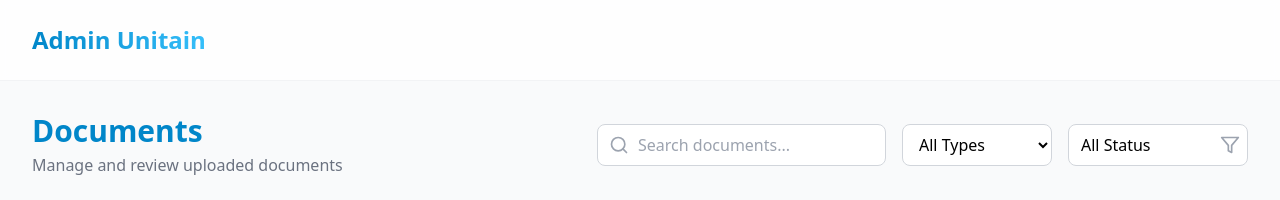
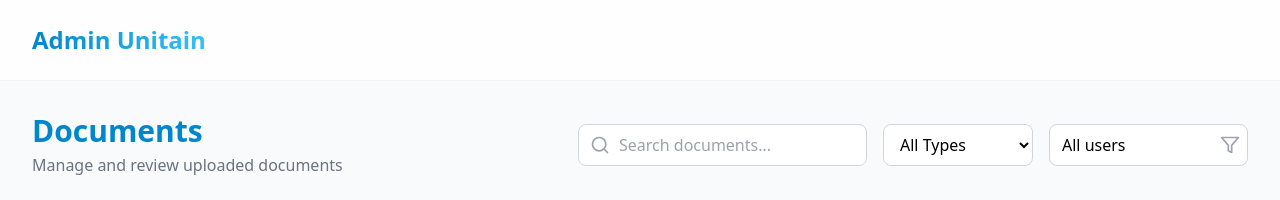
Before and after one commit to Unitain/unitain, a React (Vite) app: page /documents in a window 1280 px wide. Shown: the top 200 px of the page. Built offline with nearby package versions, Linux system fonts and the light colour scheme; no server answers; the database is empty.

Commit message:
new changes done

```diff
--- a/src/pages/Documents.tsx
+++ b/src/pages/Documents.tsx
@@ -1,7 +1,6 @@
 import {useState, useEffect} from 'react';
 import {Search,Download, Eye, Filter, Clock, X, Check} from "lucide-react"
 import { supabase } from "../supabase";
-import { log } from 'node:console';
 
 const Documents = () => {
     const [filter, setFilter] = useState<"all" | "approved" | "missing" | "pending">("all");
@@ -80,13 +79,15 @@ const Documents = () => {
             <select
               className="appearance-none bg-white pl-3 pr-8 py-2 border border-gray-300 rounded-lg focus:ring-primary-500 focus:border-primary-500 w-full"
               value={filter}
-              onChange={(e) => setFilter(e.target.value)}
+              onChange={(e) => setFilter(e.target.value as any)}
             >
-              <option value="all">All Status</option>
-              <option value="approved">Fully Reviewed</option>
-              <option value="missing">Missing Docs</option>
-              <option value="pending">Pending Review</option>
+                <option value="all">All users</option>
+                <option value="verified">Pending Documents</option>
+                <option value="verified">Verified Documents</option>
+                <option value="unclear"> Unclear document</option>
+                <option value="missing">Missing document</option>
             </select>
+
             <div className="absolute inset-y-0 right-0 flex items-center pr-2 pointer-events-none">
               <Filter className="h-5 w-5 text-gray-400" />
             </div>
--- a/src/pages/UsersPage.tsx
+++ b/src/pages/UsersPage.tsx
@@ -79,7 +79,7 @@ const UsersPage = () => {
   const statusCounts = submissions.reduce((acc, submission) => {
     acc[submission.status] = (acc[submission.status] || 0) + 1;
     return acc;
-  }, { pending: 0, approved: 0, rejected: 0, missing: 0 });
+  }, { pending: 0, verified: 0, missing: 0, unclear: 0 });
 
   const formatDate = (dateString: string) => {
     return new Date(dateString).toLocaleDateString('en-US', {
@@ -132,9 +132,9 @@ const UsersPage = () => {
               <h3 className="font-medium text-gray-800">Fully Reviewed</h3>
             </div>
             <div className="text-3xl font-bold text-gray-900 mb-2">
-              {statusCounts.approved}
+              {statusCounts.verified}
             </div>
-            <p className="text-sm text-gray-500">Documents approved</p>
+            <p className="text-sm text-gray-500">Verified Documents</p>
           </div>
 
           {/* Rejected Card */}
@@ -143,12 +143,12 @@ const UsersPage = () => {
               <div className="p-2 rounded-full bg-red-50">
                 <X className="w-5 h-5 text-red-600" />
               </div>
-              <h3 className="font-medium text-gray-800">Rejected</h3>
+              <h3 className="font-medium text-gray-800">Missing & Unclear</h3>
             </div>
             <div className="text-3xl font-bold text-gray-900 mb-2">
-              {statusCounts.rejected}
+              {statusCounts.missing + statusCounts.unclear}
             </div>
-            <p className="text-sm text-gray-500">Documents rejected</p>
+            <p className="text-sm text-gray-500">Missing Documents</p>
           </div>
         </div>
       </div>
```
